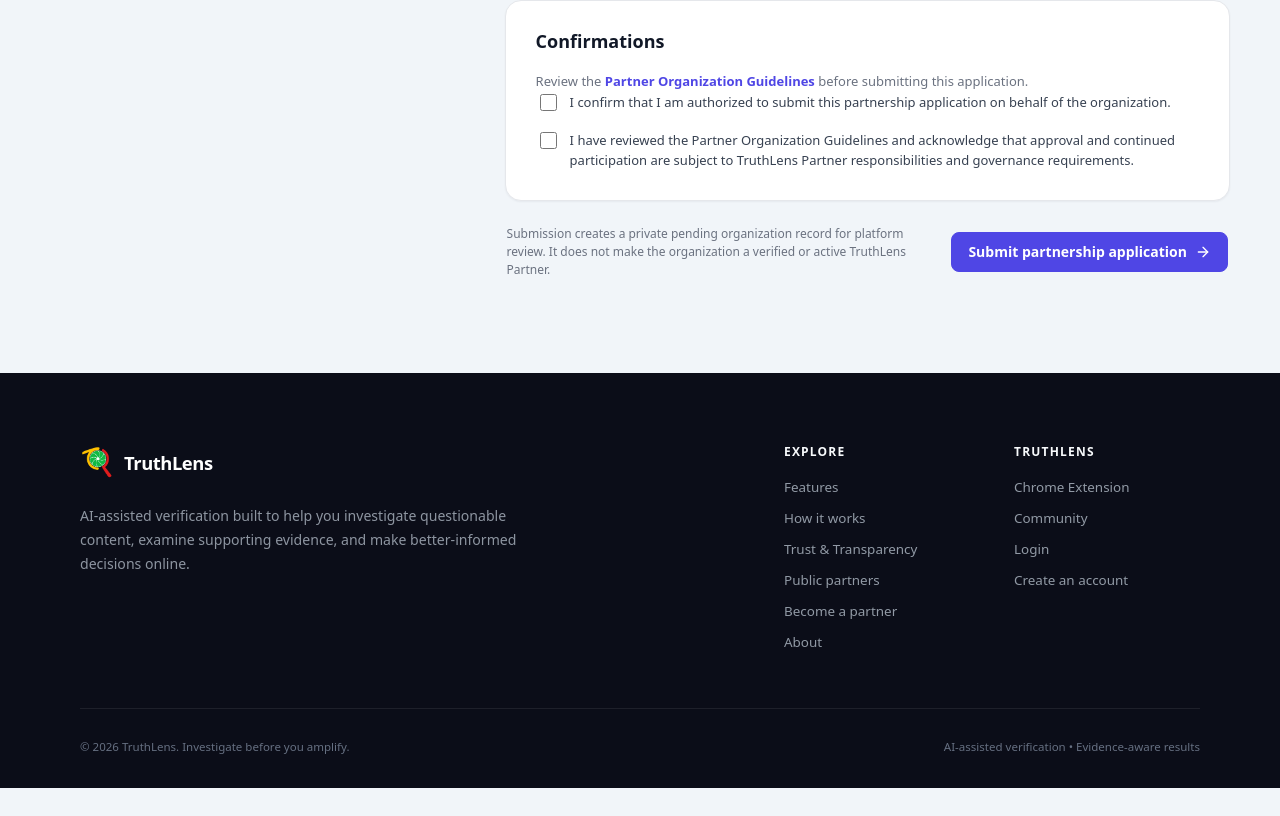
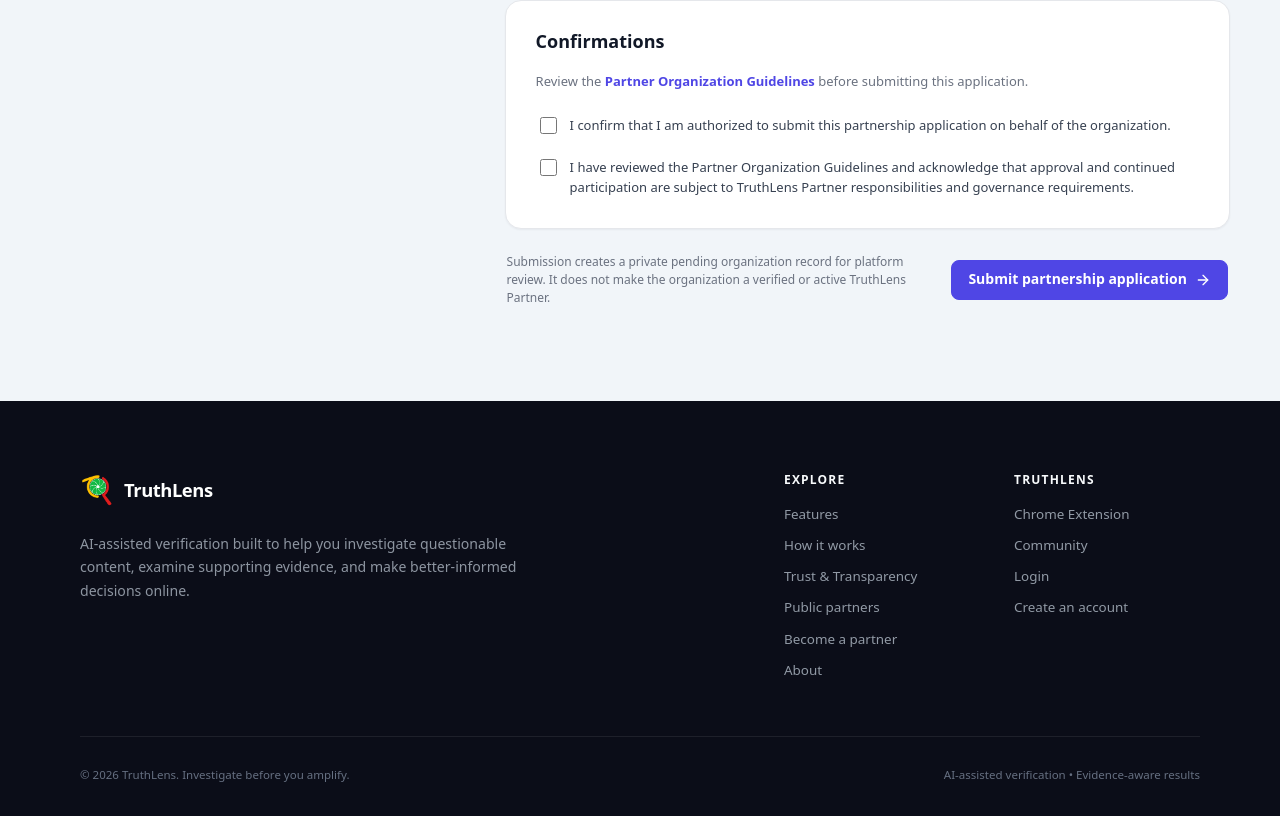
Before and after one commit to renzkirby/truthlens, a React (Vite) app in the folder frontend/frontend/: page /partners/apply in a window 1280 px wide. Shown: the part 1575-2391 px from the top of the page. Before the commit the page ends 2363 px from the top, so only its background shows below. Built offline with nearby package versions, Linux system fonts and the light colour scheme; no server answers; a web font is replaced by a local one.

Commit message:
Fix confirmation spacing selector specificity

```diff
--- a/frontend/frontend/src/Pages/PartnershipApplicationPage.css
+++ b/frontend/frontend/src/Pages/PartnershipApplicationPage.css
@@ -158,8 +158,8 @@
    color: var(--tl-color-status-critical-text) !important;
 }
 
-.partner-application-guidelines-note {
-   margin: 0 0 22px;
+.partner-application-form .partner-application-attestations > .partner-application-guidelines-note {
+   margin: 0 0 24px;
    color: var(--tl-color-text-muted);
    font-size: var(--tl-text-sm);
    line-height: 1.55;
@@ -183,8 +183,8 @@
    line-height: 1.55;
 }
 
-.partner-application-attestations label + label {
-   margin-top: 18px;
+.partner-application-form .partner-application-attestations > label + label {
+   margin-top: 20px;
 }
 
 .partner-application-attestations input {
```
